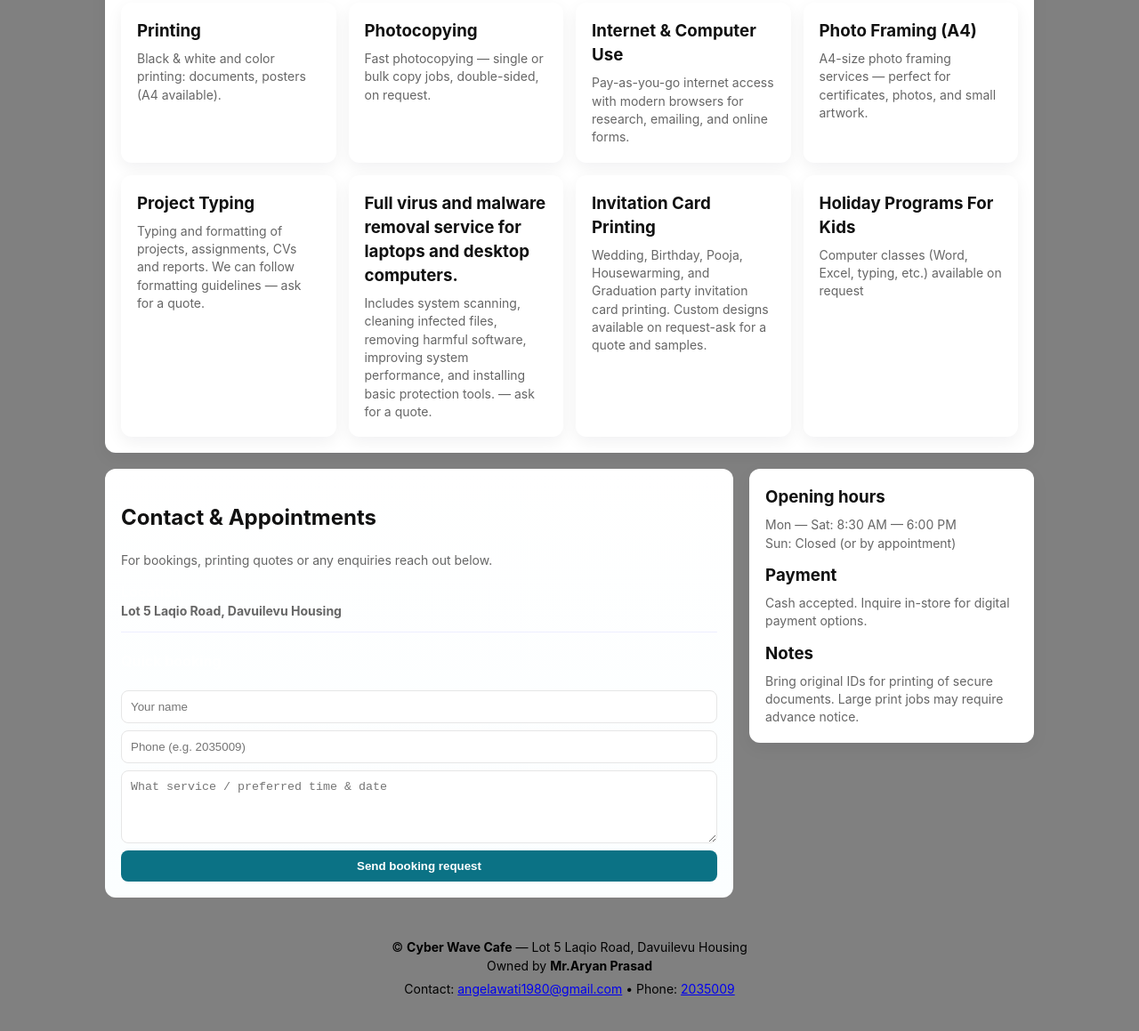
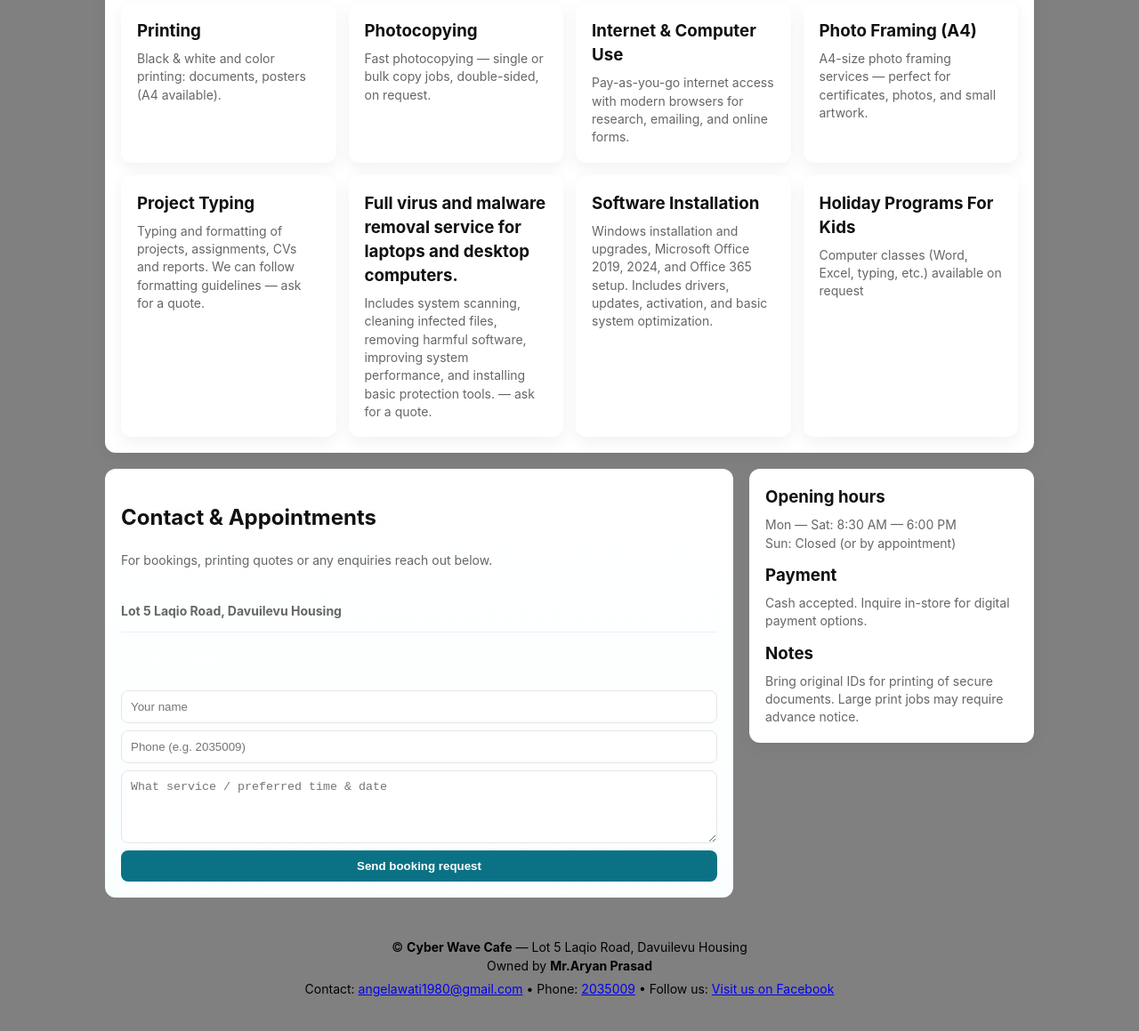
Before and after one commit to Angela80-AW/Angela80-AW, a plain HTML site: page index.html in a window 1280 px wide. Shown: the part 1124-2283 px from the top of the page at 89% size. Drawn offline with Linux system fonts and the light colour scheme.

Commit message:
Update index.html

```diff
--- a/index.html
+++ b/index.html
@@ -245,6 +245,10 @@
         font-size: 0.95rem;
     }
 }
+.facebook-link img {
+    width: 32px;
+    height: 32px;
+}
 
 
     /* services */
@@ -375,8 +379,11 @@
           <div class="muted">Includes system scanning, cleaning infected files, removing harmful software, improving system performance, and installing basic protection tools. — ask for a quote.</div>
         </div>
         <div class="card">
-          <h3>Invitation Card Printing</h3>
-          <div class="muted">Wedding, Birthday, Pooja, Housewarming, and Graduation party invitation card printing. Custom designs available on request-ask for a quote and samples.</div>
+           <h3>Software Installation</h3>
+         <div class="muted">
+         Windows installation and upgrades, Microsoft Office 2019, 2024, and Office 365 setup.
+         Includes drivers, updates, activation, and basic system optimization.
+        </div>
         </div>
         <div class="card">
           <h3>Holiday Programs For Kids</h3>
@@ -424,7 +431,9 @@
 
 <footer>
 <div style="margin-top:6px;color:#000000;">© <strong>Cyber Wave Cafe</strong> — Lot 5 Laqio Road, Davuilevu Housing<br>Owned by <strong>Mr.Aryan Prasad</strong></div>
-<div style="margin-top:6px;color:#000000;">Contact: <a href="mailto:angelawati1980@gmail.com">angelawati1980@gmail.com</a> • Phone: <a href="tel:2035009">2035009</a></div>
+<div style="margin-top:6px;color:#000000;">Contact: <a href="mailto:angelawati1980@gmail.com">angelawati1980@gmail.com</a> • Phone: <a href="tel:2035009">2035009</a> • Follow us: <a href="https://www.facebook.com/profile.php?id=61585175735584" target="_blank">
+    Visit us on Facebook
+</a></div>
 </footer>
 </main>
 </body>
```
